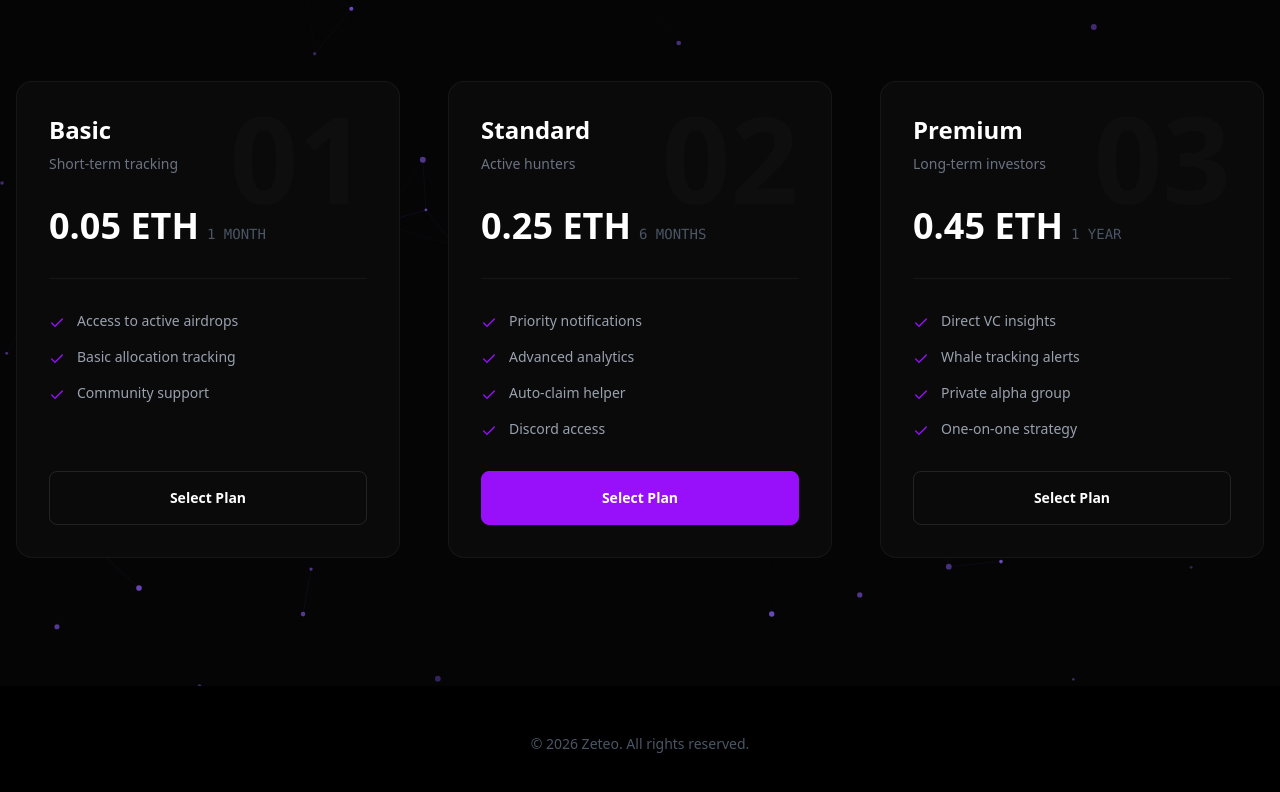
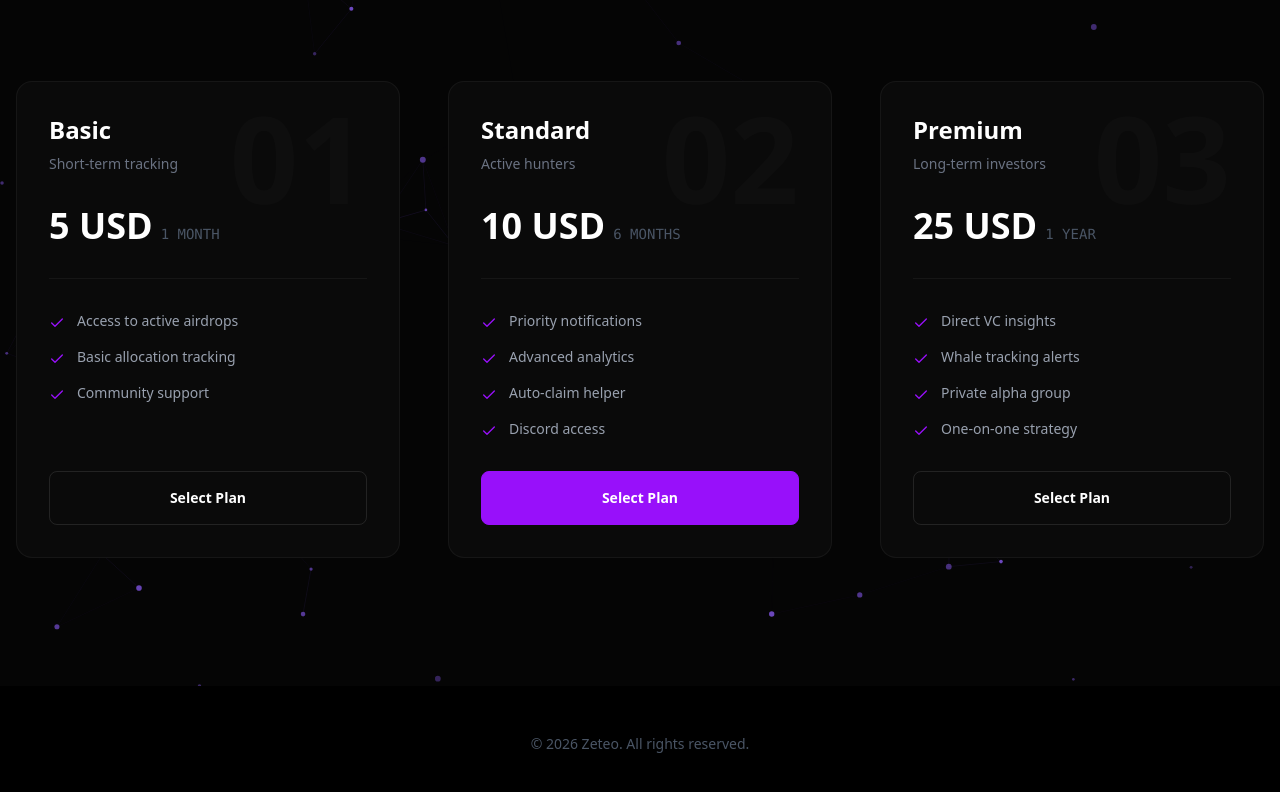
Before and after one commit to bashir1738/Zeteo, a Next.js app: page / in a window 1280 px wide. Shown: the part 1078-1870 px from the top of the page. Built offline with nearby package versions, Linux system fonts and the light colour scheme.

Commit message:
feat: update subscription plan prices from ETH to USD

```diff
--- a/app/components/Subscription.tsx
+++ b/app/components/Subscription.tsx
@@ -13,7 +13,7 @@ const plans = [
         number: '01',
         name: 'Basic',
         duration: '1 Month',
-        price: '0.05 ETH',
+        price: '5 USD',
         bestFor: 'Short-term tracking',
         features: ['Access to active airdrops', 'Basic allocation tracking', 'Community support'],
         popular: false,
@@ -23,7 +23,7 @@ const plans = [
         number: '02',
         name: 'Standard',
         duration: '6 Months',
-        price: '0.25 ETH',
+        price: '10 USD',
         bestFor: 'Active hunters',
         features: ['Priority notifications', 'Advanced analytics', 'Auto-claim helper', 'Discord access'],
         popular: true,
@@ -33,7 +33,7 @@ const plans = [
         number: '03',
         name: 'Premium',
         duration: '1 Year',
-        price: '0.45 ETH',
+        price: '25 USD',
         bestFor: 'Long-term investors',
         features: ['Direct VC insights', 'Whale tracking alerts', 'Private alpha group', 'One-on-one strategy'],
         popular: false,
```
